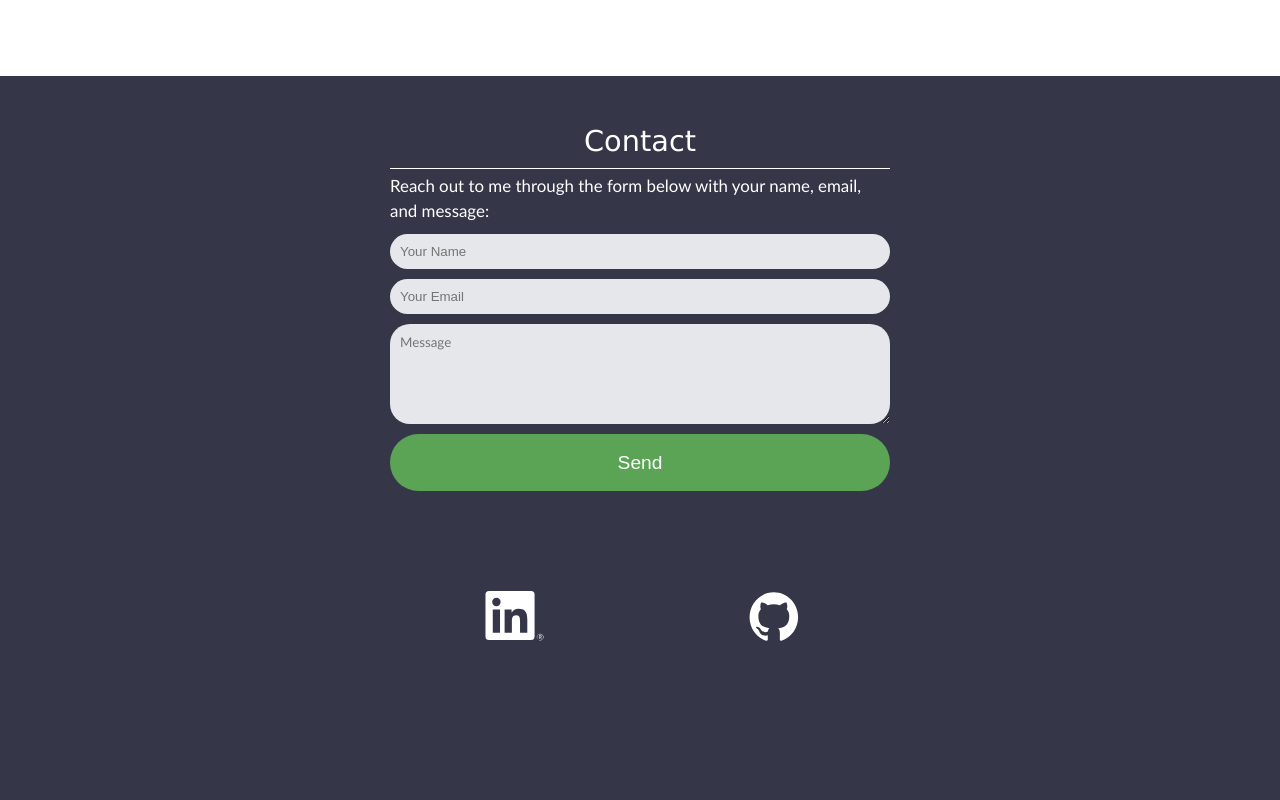
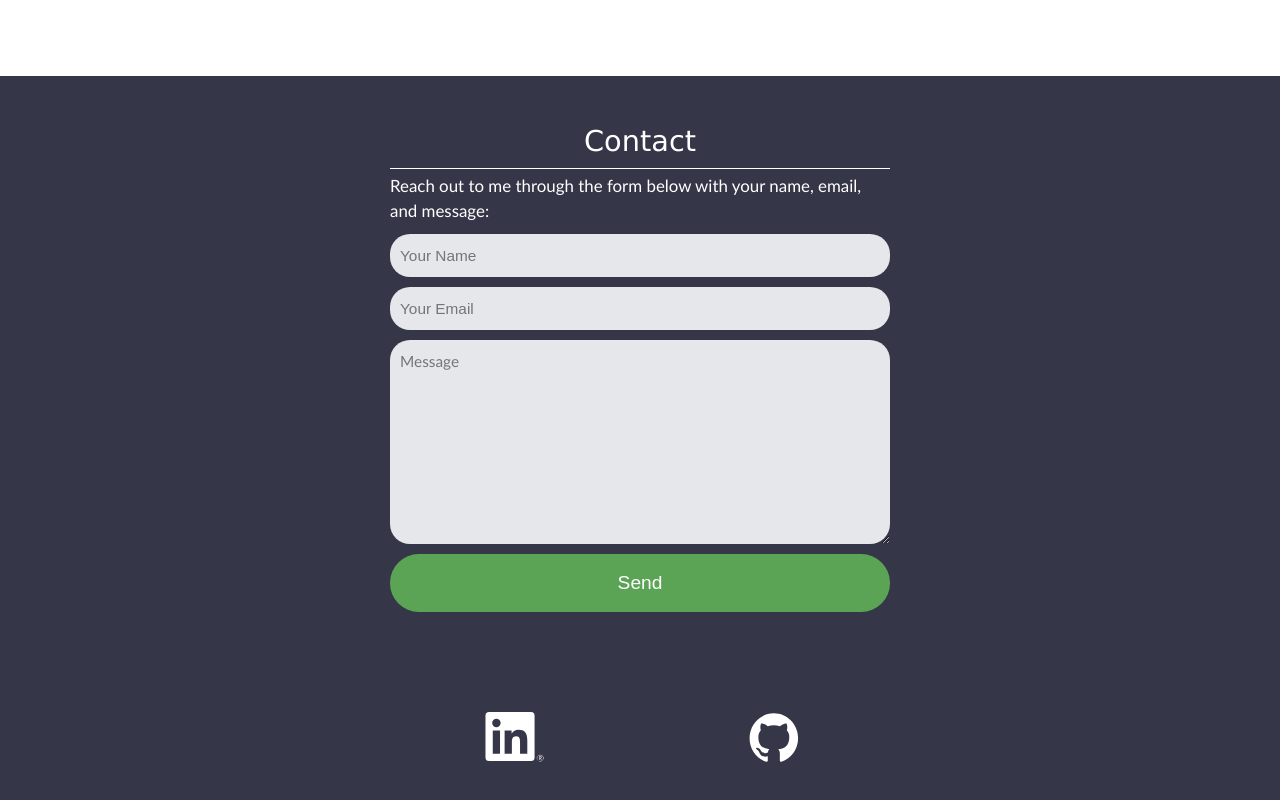
Before and after one commit to mbabey/personal-site, a React (Create React App) app in the folder front-end/: page / in a window 1280 px wide. Shown: the part 2618-3418 px from the top of the page. Built offline with nearby package versions, Linux system fonts and the light colour scheme.

Commit message:
Update contact form. Add email API for sending emails from website to personal email account. Add necessary helper APIs.

```diff
--- a/front-end/package.json
+++ b/front-end/package.json
@@ -3,9 +3,11 @@
   "version": "0.1.0",
   "private": true,
   "dependencies": {
+    "@emailjs/browser": "^3.11.0",
     "@testing-library/jest-dom": "^5.16.5",
     "@testing-library/react": "^13.4.0",
     "@testing-library/user-event": "^13.5.0",
+    "dotenv": "^16.3.1",
     "react": "^18.2.0",
     "react-dom": "^18.2.0",
     "react-scripts": "5.0.1",
--- a/front-end/src/components/SectionContact.js
+++ b/front-end/src/components/SectionContact.js
@@ -1,18 +1,40 @@
-import React, { forwardRef } from 'react';
+import React, { forwardRef, useRef } from 'react';
+import { handleEnterReturnKeypress } from '../scripts/util';
+import emailjs from '@emailjs/browser';
 
 import '../styles/contact.css';
 
 const Contact = forwardRef(function Contact(props, ref) {
+
+  const form = useRef(null);
+
+  function handleSubmit(e) {
+    e.preventDefault();
+
+    emailjs.sendForm(process.env.EMAIL_SERVICE, process.env.EMAIL_TEMPLATE, form.current, process.env.EMAIL_KEY)
+      .then((result) => {
+        console.log(result);
+      }).catch((error) => {
+        console.log(error);
+      });
+  }
+
   return (
     <section id='contact' ref={ref}>
       <div className='width-wrapper'>
         <h2>Contact</h2>
         <p>Reach out to me through the form below with your name, email, and message:</p>
-        <form autoComplete='on' action='/go' method='post'>
-          <input type='text' placeholder='Your Name' required></input>
-          <input type='email' placeholder='Your Email' required></input>
-          <textarea type='text' placeholder='Message' required></textarea>
-          <button type='submit'>Send</button>
+        <form autoComplete='on' ref={form}>
+          <input type='name' placeholder='Your Name' name='name' required></input>
+          <input type='email' placeholder='Your Email' name='email' required></input>
+          <textarea type='text' placeholder='Message' name='message' required></textarea>
+          <button
+            type='submit'
+            onClick={handleSubmit}
+            onKeyDown={(e) => handleEnterReturnKeypress(e, () => handleSubmit(e))}
+          >
+            Send
+          </button>
         </form>
         <div className='socials'>
           <a target='_blank' rel='noreferrer' href='https://www.linkedin.com/in/maxwell-babey'><img src='linkedin.svg' alt='LinkedIn' /></a>
--- a/front-end/src/styles/contact.css
+++ b/front-end/src/styles/contact.css
@@ -34,10 +34,12 @@
   padding: 10px;
   border-radius: 20px;
   font-weight: 500;
+  font-size: 0.8em;
+  line-height: 1.5em;
 }
 
 #contact form textarea {
-  height: 80px;
+  height: 12em;
 }
 
 #contact form button {
```
Also changed, not shown: 1 other file (tests, documents, lock files or other folders).
